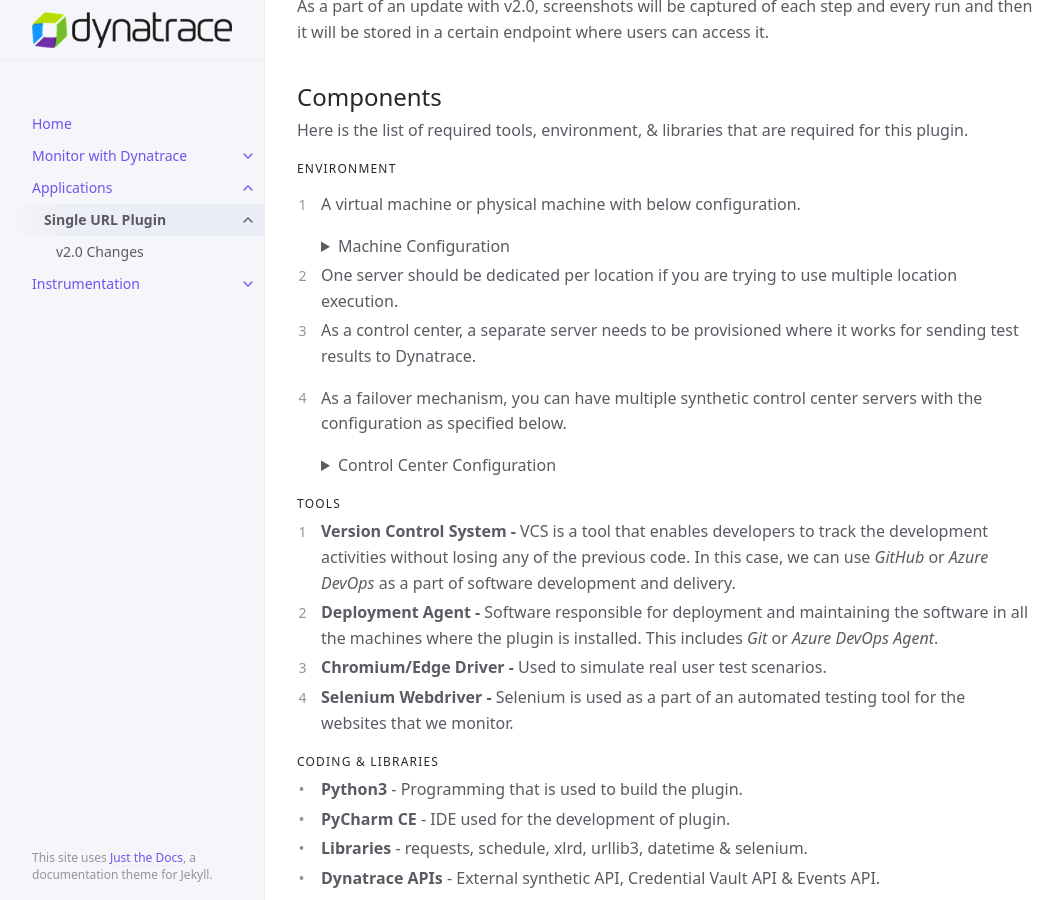
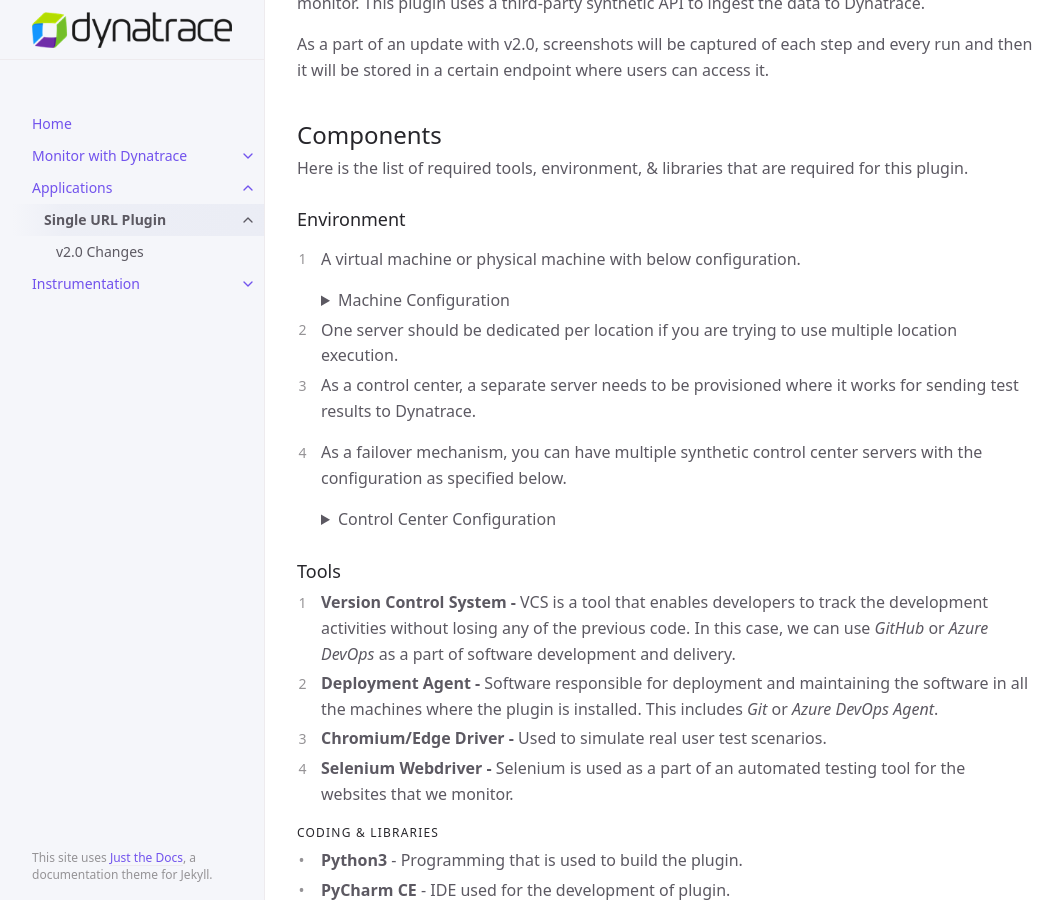
Before and after one commit to Dynatrace-India/docs, a Jekyll site: the page built from docs/apps/sup.md, in a window 1280 px wide and 900 px high, scrolled down 616 px. Shown: the whole window, without its empty margins (107-1170 px from the left). Built offline with Jekyll 4.4.1, drawn with Linux system fonts in a browser that asks for light colours.

```diff
--- a/docs/apps/sup.md
+++ b/docs/apps/sup.md
@@ -23,7 +23,7 @@
 </script>
 
 # Getting Started with Single URL Plugin
-{: .no_toc .text-delta }
+{: .no_toc }
 Please visit Single URL Plugin 2.0 Changes to see what's new in [2.0 version of the plugin](https://dt-transform.com/docs/apps/single_url_plugin/v2).
 
 ## Table of contents
@@ -43,17 +43,17 @@
 Here is the list of required tools, environment, & libraries that are required for this plugin.
 
 ### Environment
-{: .no_toc .text-delta }
+{: .no_toc }
 1. A virtual machine or physical machine with below configuration.
 
     <details>
       <summary>Machine Configuration</summary>
 
-      **Configuration**
-      - Windows Server 2016/2019 or Windows 7/8.1/10
-      - 4 vCPUs
-      - 8 GB RAM
-      - Minimum 100 GB disk space in OS Partition
+      <ul>
+      <li>Windows Server 2016/2019 or Windows 7/8.1/10</li>
+      <li>4 vCPUs</li>
+      <li>8 GB RAM</li>
+      <li>Minimum 100 GB disk space in OS Partition</li></ul>
     </details>
 
 2. One server should be dedicated per location if you are trying to use multiple location execution.
@@ -63,15 +63,15 @@
     <details>
       <summary>Control Center Configuration</summary>
 
-      **Configuration**
-      - Windows Server 2016/2019 or Windows 7/8.1/10
-      - 8 vCPUs
-      - 16 GB RAM
-      - Minimum 100 GB diskspace in OS Partition
+      <ul>
+      <li>Windows Server 2016/2019 or Windows 7/8.1/10</li>
+      <li>8 vCPUs</li>
+      <li>16 GB RAM</li>
+      <li>Minimum 100 GB diskspace in OS Partition</li></ul>
     </details>
 
 ### Tools
-{: .no_toc .text-delta }
+{: .no_toc }
 1. **Version Control System -** VCS is a tool that enables developers to track the development activities without losing any of the previous code. In this case, we can use *GitHub* or *Azure DevOps* as a part of software development and delivery.
 2. **Deployment Agent -** Software responsible for deployment and maintaining the software in all the machines where the plugin is installed. This includes *Git* or *Azure DevOps Agent*.
 3. **Chromium/Edge Driver -** Used to simulate real user test scenarios.
@@ -108,7 +108,7 @@
 The above flow diagram gives you the overall working of Single URL Plugin v2.0. It works in 7 steps to complete its execution with all other failover runs are taken care of.
 
 ### Steps
-{: .no_toc .text-delta }
+{: .no_toc }
 1. To start with, the user will access the given site where maintenance of the plugin can happen. Actions are updated in the respective NoSQL DB (Azure Cosmos DB/Firebase/Local Storage). These are stored as JSON data. Users can perform these actions,
     - Add URLs and their properties
     - Modify those URLs
```
